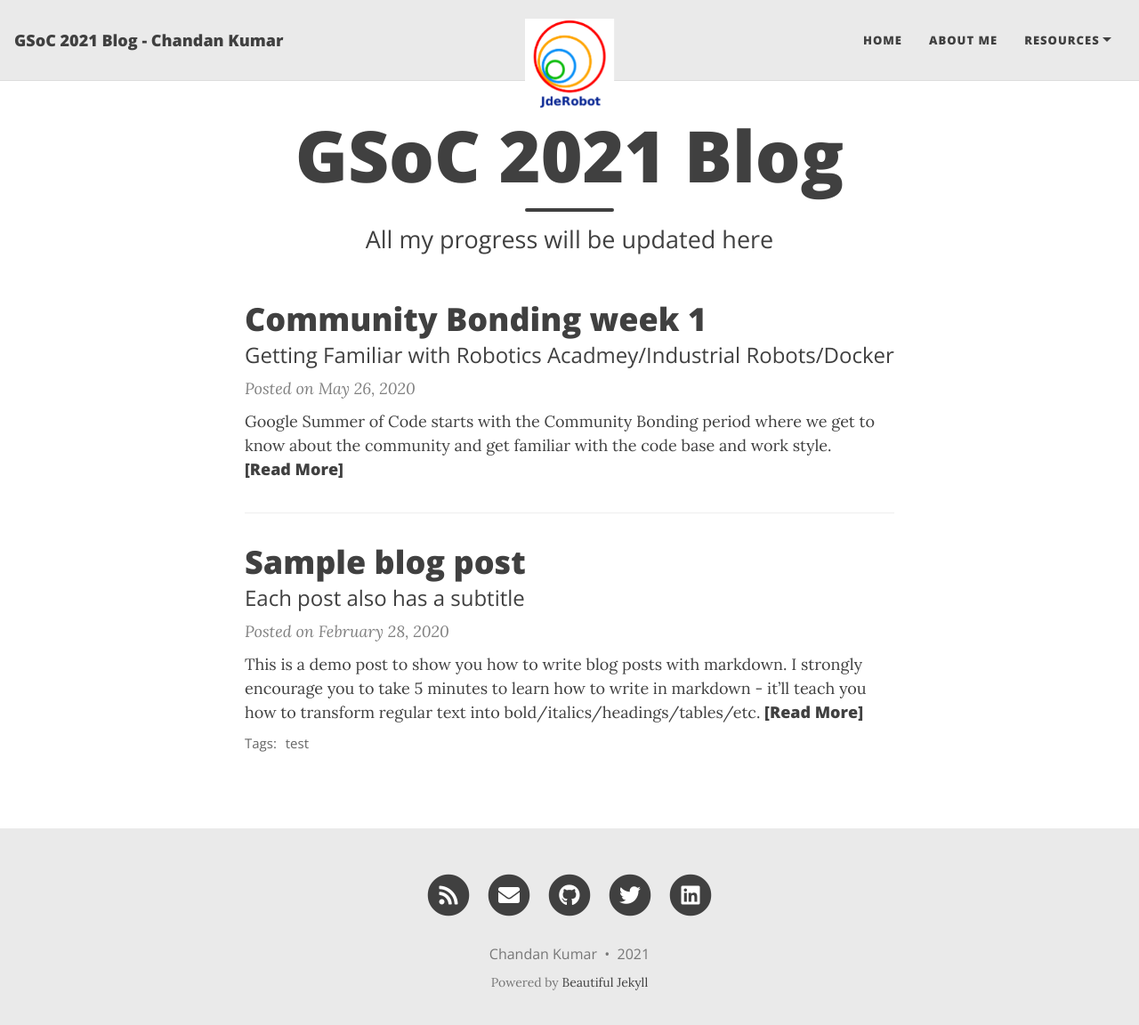
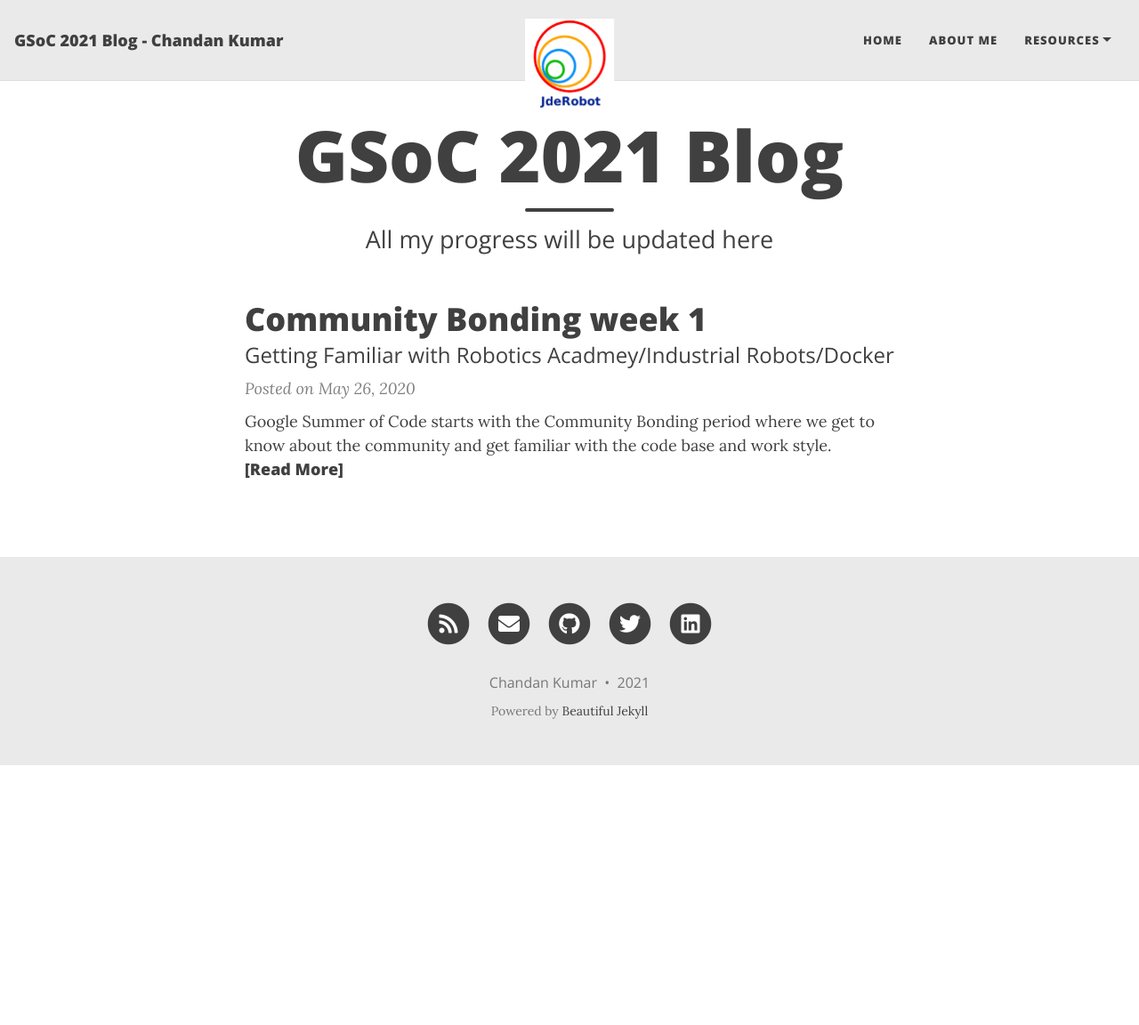
Before and after one commit to TheRoboticsClub/gsoc2021-Chandan_Kumar, a Jekyll site: the page built from docs/index.html, in a window 1280 px wide and 1165 px high. Shown: the top 1152 px of the window at 89% size. Built offline with Jekyll 4.4.1, drawn with Linux system fonts in a browser that asks for light colours; nearby versions of some CDN libraries; the list of posts is cut into pages by our own code.

Commit message:
about me

````diff
--- a/docs/_config.yml
+++ b/docs/_config.yml
@@ -222,6 +222,7 @@
       path: "" # any file that's not a post will be a "page" layout by default
     values:
       layout: "page"
+      show-avatar: true
 
 # Exclude these files from production site
 exclude:
--- a/docs/_posts/2020-02-28-test-markdown.md
+++ /dev/null
@@ -1,78 +0,0 @@
----
-layout: post
-title: Sample blog post
-subtitle: Each post also has a subtitle
-gh-repo: daattali/beautiful-jekyll
-gh-badge: [star, fork, follow]
-tags: [test]
-comments: true
----
-
-This is a demo post to show you how to write blog posts with markdown.  I strongly encourage you to [take 5 minutes to learn how to write in markdown](https://markdowntutorial.com/) - it'll teach you how to transform regular text into bold/italics/headings/tables/etc.
-
-**Here is some bold text**
-
-## Here is a secondary heading
-
-Here's a useless table:
-
-| Number | Next number | Previous number |
-| :------ |:--- | :--- |
-| Five | Six | Four |
-| Ten | Eleven | Nine |
-| Seven | Eight | Six |
-| Two | Three | One |
-
-
-How about a yummy crepe?
-
-![Crepe](https://s3-media3.fl.yelpcdn.com/bphoto/cQ1Yoa75m2yUFFbY2xwuqw/348s.jpg)
-
-It can also be centered!
-
-![Crepe](https://s3-media3.fl.yelpcdn.com/bphoto/cQ1Yoa75m2yUFFbY2xwuqw/348s.jpg){: .mx-auto.d-block :}
-
-Here's a code chunk:
-
-~~~
-var foo = function(x) {
-  return(x + 5);
-}
-foo(3)
-~~~
-
-And here is the same code with syntax highlighting:
-
-```javascript
-var foo = function(x) {
-  return(x + 5);
-}
-foo(3)
-```
-
-And here is the same code yet again but with line numbers:
-
-{% highlight javascript linenos %}
-var foo = function(x) {
-  return(x + 5);
-}
-foo(3)
-{% endhighlight %}
-
-## Boxes
-You can add notification, warning and error boxes like this:
-
-### Notification
-
-{: .box-note}
-**Note:** This is a notification box.
-
-### Warning
-
-{: .box-warning}
-**Warning:** This is a warning box.
-
-### Error
-
-{: .box-error}
-**Error:** This is an error box.
--- a/docs/aboutme.md
+++ b/docs/aboutme.md
@@ -1,16 +1,6 @@
 ---
 layout: page
 title: About me
-subtitle: Why you'd want to go on a date with me
 ---
 
-My name is Inigo Montoya. I have the following qualities:
-
-- I rock a great mustache
-- I'm extremely loyal to my family
-
-What else do you need?
-
-### My story
-
-To be honest, I'm having some trouble remembering right now, so why don't you just watch [my movie](https://en.wikipedia.org/wiki/The_Princess_Bride_%28film%29) and it will answer **all** your questions.
+I'm Chandan Kumar, a sophomore at National Institute of Technology Karnataka, Surathkal, India majoring in Electrical And Electronics Engineering. I'm passionate about Robotics, Machine LEarning, DeepLearning and Artificial Intelligence. I'm also a member of ECE and programming team of [CSD Robocon NITK](https://govindjeevan.github.io/).
````
Also changed, not shown: docs/screenshot.png (deleted).
